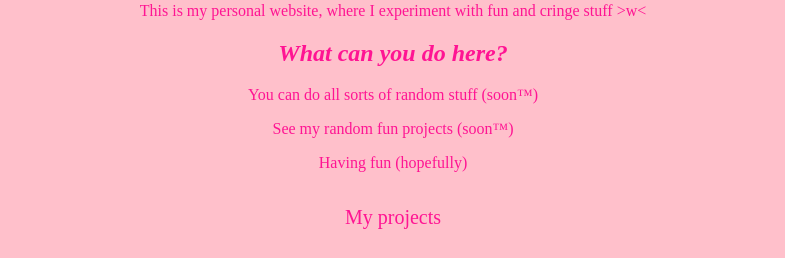
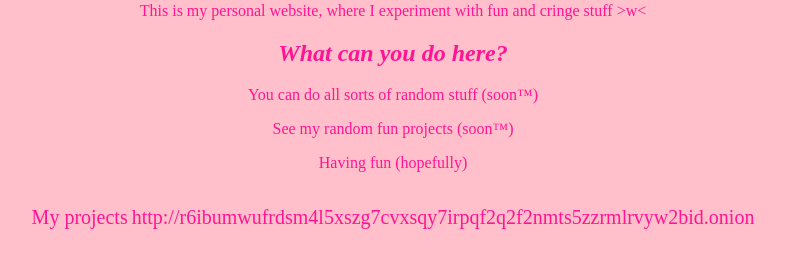
Before and after one commit to FjellaTheBirb/my-website, a PHP site: page / in a window 1280 px wide. Shown: the part 542-800 px from the top of the page, without its empty margins (247-1032 px from the left). Run offline with PHP 8.4, Linux system fonts and the light colour scheme.

Commit message:
Added link to onion site

```diff
--- a/index.php
+++ b/index.php
@@ -19,6 +19,7 @@
     <p>Having fun (hopefully)</p>
     <br>
     <a href="projects.php">My projects</a>
+    <a href="http://r6ibumwufrdsm4l5xszg7cvxsqy7irpqf2q2f2nmts5zzrmlrvyw2bid.onion">http://r6ibumwufrdsm4l5xszg7cvxsqy7irpqf2q2f2nmts5zzrmlrvyw2bid.onion</a>
 
 
 </body>
```
